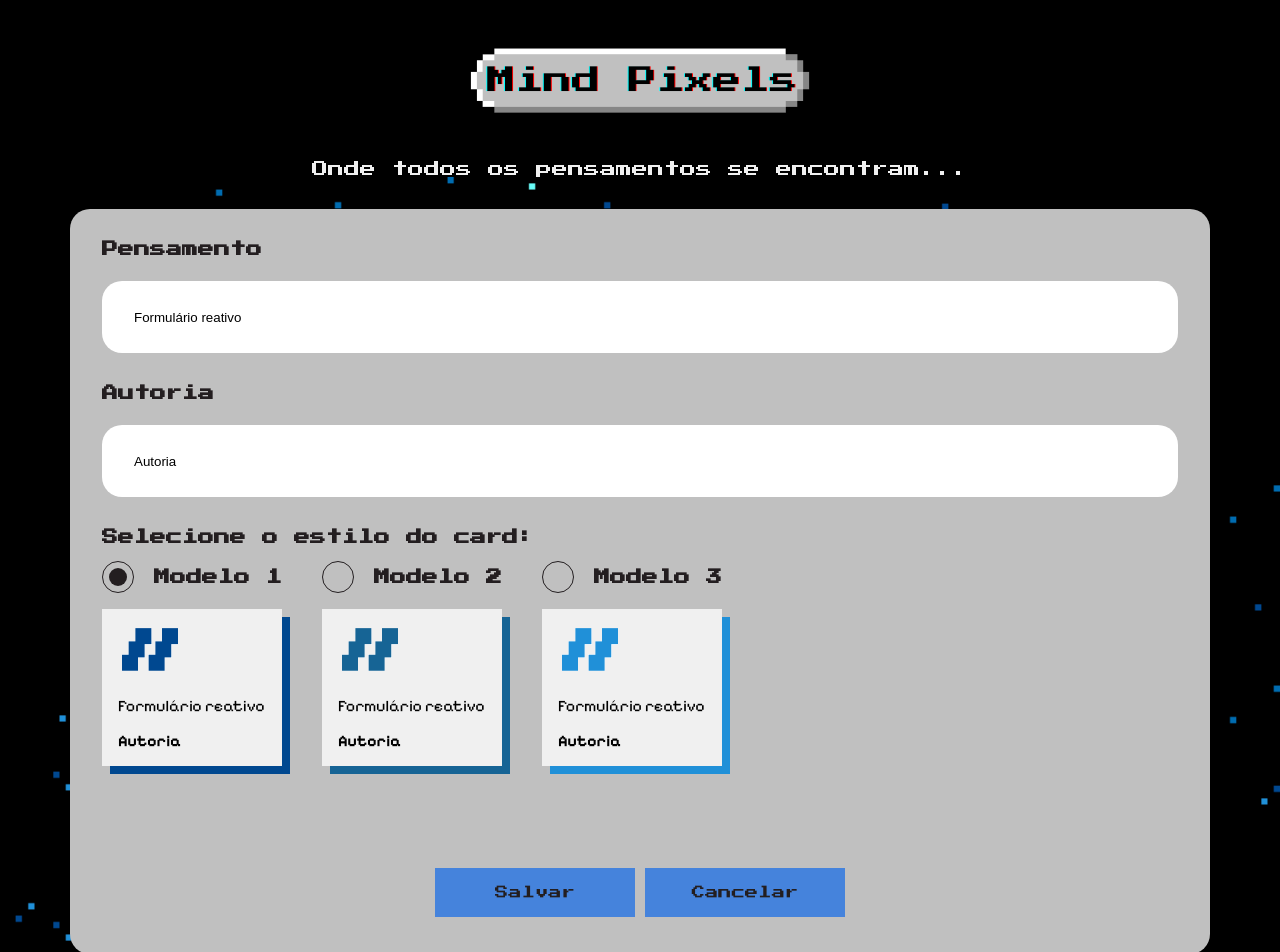
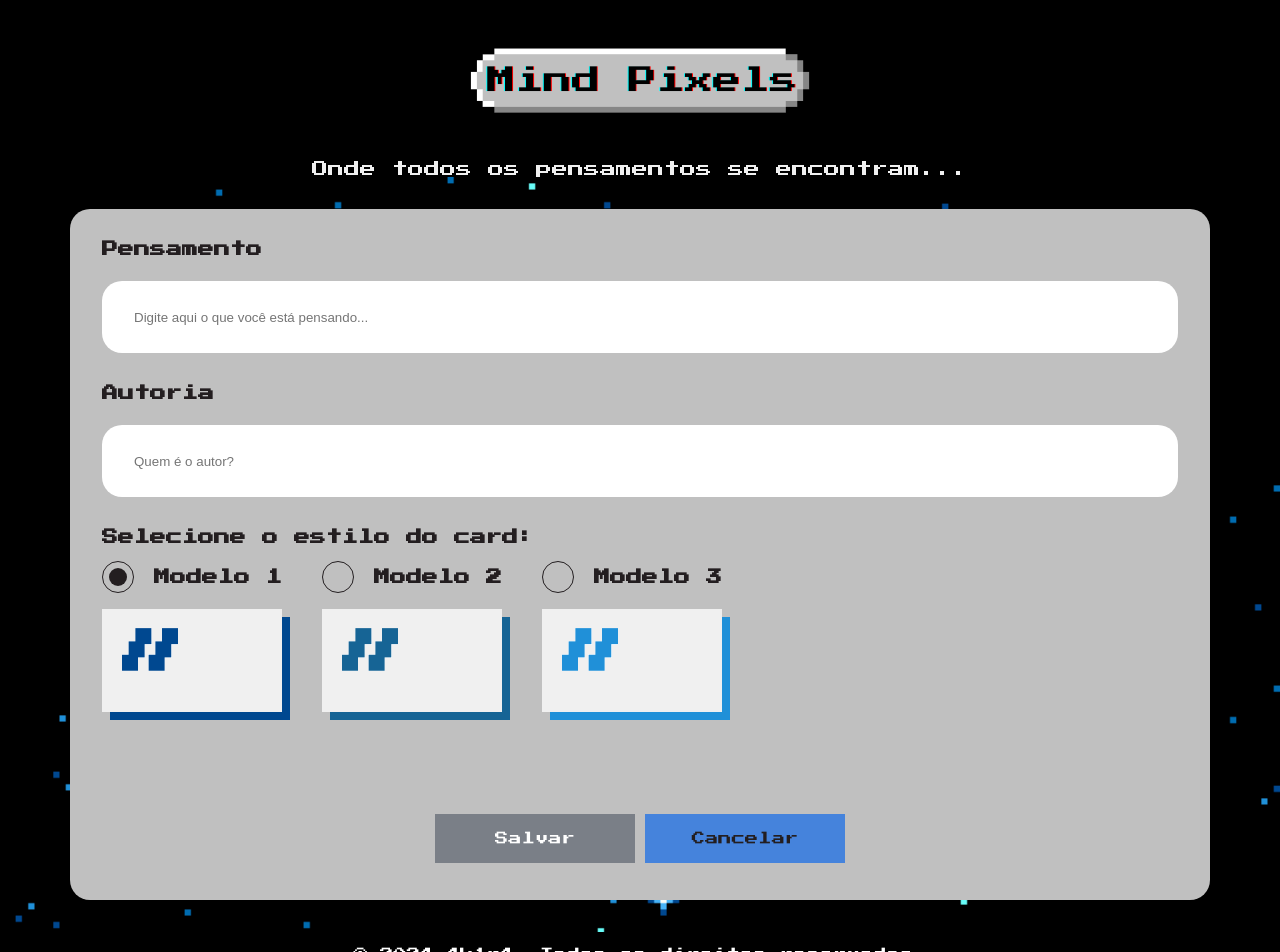
Before and after one commit to im4k1r4/mindverse, an Angular app: page /criarPensamento in a window 1280 px wide. Shown: the top 952 px of the page. Built offline with nearby package versions, Linux system fonts and the light colour scheme.

Commit message:
Adicionando validações nos forms reativos

```diff
--- a/src/app/componentes/pensamentos/criar-pensamento/criar-pensamento.component.css
+++ b/src/app/componentes/pensamentos/criar-pensamento/criar-pensamento.component.css
@@ -129,3 +129,17 @@
   input[type='radio']:checked+.custom-radio span {
     background: #231E20;
   }
+
+  .mensagem__erro {
+    font-size: 12px;
+    margin-left: 5px;
+    color: red;
+    margin-top: -25px;
+    margin-bottom: 20px;
+  }
+
+  .botao__desabilitado {
+    margin: 5px;
+    margin-top: 70px;
+    width: 200px;
+  }
--- a/src/app/componentes/pensamentos/criar-pensamento/criar-pensamento.component.html
+++ b/src/app/componentes/pensamentos/criar-pensamento/criar-pensamento.component.html
@@ -3,9 +3,17 @@
     <form [formGroup]="formulario">
         <label for="pensamento">Pensamento</label>
         <input type="textarea" class="input" id="pensamento" formControlName="conteudo" placeholder="Digite aqui o que você está pensando...">
+        <div class="mensagem__erro" *ngIf="formulario.get('conteudo')?.errors && formulario.get('conteudo')?.touched">
+            Você não inseriu nenhum pensamento...
+        </div>
         <label for="autoria">Autoria</label>
         <input type="textarea" class="input" id="autoria" formControlName="autoria" placeholder="Quem é o autor?">
-
+        <div class="mensagem__erro" *ngIf="formulario.get('autoria')?.errors?.['required'] && formulario.get('autoria')?.touched">
+            É necessário inserir o autor...
+        </div>
+        <div class="mensagem__erro" *ngIf="formulario.get('autoria')?.errors?.['minlength'] && formulario.get('autoria')?.touched">
+            Aqui o mínimo é de 3 caracteres...
+        </div>
         <label for="modelo">Selecione o estilo do card:</label>
         <div class="container-radio">
             <div class="radio-modelo">
@@ -58,7 +66,7 @@
         </div>
 
         <div class="acoes">
-            <button (click)="criarPensamento()" class="botao ff-inter">Salvar</button>
+            <button [disabled]="!formulario.valid" [ngClass]="habilitarBotao()" (click)="criarPensamento()" class="ff-inter">Salvar</button>
             <button (click)="cancelarPensamento()" class="botao ff-inter">Cancelar</button>
         </div>
     </form>
--- a/src/app/componentes/pensamentos/criar-pensamento/criar-pensamento.component.ts
+++ b/src/app/componentes/pensamentos/criar-pensamento/criar-pensamento.component.ts
@@ -2,7 +2,7 @@ import { Component, ModuleWithComponentFactories } from '@angular/core';
 import { Pensamento } from '../pensamento';
 import { PensamentoService } from '../pensamento.service';
 import { Router } from '@angular/router';
-import { FormBuilder, FormGroup } from '@angular/forms';
+import { FormBuilder, FormGroup, Validators } from '@angular/forms';
 
 @Component({
   selector: 'app-criar-pensamento',
@@ -21,19 +21,36 @@ export class CriarPensamentoComponent {
 
   ngOnInit(): void {
     this.formulario = this.formBuilder.group({
-      conteudo: ['Formulário reativo'],
-      autoria: ['Autoria'],
+      conteudo: ['', Validators.compose([
+        Validators.required,
+        Validators.pattern(/(.|\s)*\S(.|\s)*/),
+      ])],
+      autoria: ['', Validators.compose([
+        Validators.required,
+        Validators.minLength(3)
+      ])],
       modelo: ['modelo1']
     })
   }
 
   criarPensamento() {
-    this.service.criar(this.formulario.value).subscribe(()=> {
-      this.router.navigate(['/listarPensamento'])
-    })
+    console.log(this.formulario.get('autoria')?.errors)
+    if(this.formulario.valid) {
+      this.service.criar(this.formulario.value).subscribe(()=> {
+        this.router.navigate(['/listarPensamento'])
+      })
+    }
   }
 
   cancelarPensamento() {
     this.router.navigate(['/listarPensamento'])
   }
+
+  habilitarBotao(): string {
+    if(this.formulario.valid) {
+      return 'botao'
+    } else {
+      return 'botao__desabilitado'
+    }
+  }
 }
--- a/src/styles.css
+++ b/src/styles.css
@@ -73,3 +73,14 @@ h2 {
       width: 1140px;
   }
 }
+
+.botao__desabilitado {
+  background: #7A7F87;
+  color: #FFFFFF;
+  max-width: 270px;
+  width: 250px;
+  padding: 1rem;
+  margin: 0 auto;
+  border: 2px solid #7A7F87;
+  transition: 0.5s ease;
+}
```
